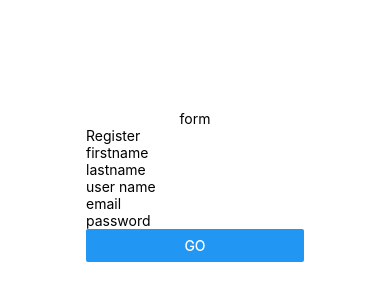
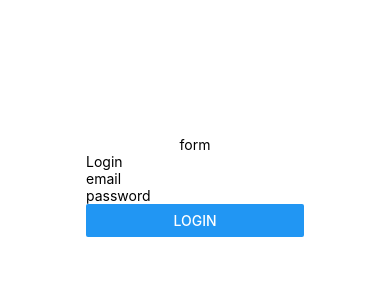
Before and after one commit to seyssenna/app-front-react-native-mobile, a React Native app: screen / in a window 390 px wide. Shown: the part 236-536 px from the top of the page. Built offline with nearby package versions, Linux system fonts and the light colour scheme.

Commit message:
[BUG] register et login fait, mais expo bug

```diff
--- a/App.js
+++ b/App.js
@@ -1,14 +1,15 @@
 import { StatusBar } from 'expo-status-bar';
 import React from 'react';
 import { StyleSheet, Text, View } from 'react-native';
-import Register from './Screen/Register';
+//import Register from './Screen/Register';
+import Login from './Screen/Login';
 
 export default function App() {
   return (
     <View style={styles.container}>
       <Text>form</Text>
       <StatusBar style="auto" />
-      <Register />
+      <Login />
     </View>
 
   );
--- a/Screen/Login.js
+++ b/Screen/Login.js
@@ -1,16 +1,40 @@
-import React from 'react';
+import React, { useState } from 'react';
 import { StyleSheet, Text, View, TextInput, Button } from 'react-native';
+import api from '../Utils/api'
 
-class Register extends React.Component{
+export default function Login (){
 
-    render() {
-        return (
-            <View>
-                <TextInput placeholder="email"/>
-                <TextInput placeholder="password"/>
-                <Button title="Login" onPress={() => {}}/>
-            </View>
-        )
-    }
+        const [email, setEmail] = useState("")
+        const [password, setPassword] = useState("")
+        const [error, setError] = useState("")
+
+
+        const handleSubmit = async (e) => {
+            setError("")
+
+            if (!email || !password) {
+                setError("all field are required")
+            }
+
+            try {
+                const result = await api.post('/auth/login/', {email, password});
+
+                if (result.status === 201) {
+                    console.log(result)
+                }
+            } catch (err) {
+                console.log(err)
+            }
+        }
+
+
+    return (
+        <View>
+            <Text>Login</Text>
+            <TextInput placeholder="email" value={email} onChangeText={(email) => setEmail(email)}/>
+            <TextInput placeholder="password" value={password} onChangeText={(password) => setPassword(password)}/>
+            <Button title="Login" onPress={handleSubmit}/>
+        </View>
+    )
+
 }
-export default Register
--- a/Utils/api.js
+++ b/Utils/api.js
@@ -6,7 +6,7 @@ import axios from 'axios'
 //Ici, nous restons en local -> http://localhost:3000/api/v1/
 
 const instance = axios.create({
-    baseURL: 'http://api.pote.dev'
+    baseURL: 'https://api.pote.dev'
 })
 
 export default instance
```
Also changed, not shown: Screen/Register.js (+1 -7 lines), .expo-shared/assets.json (deleted).
